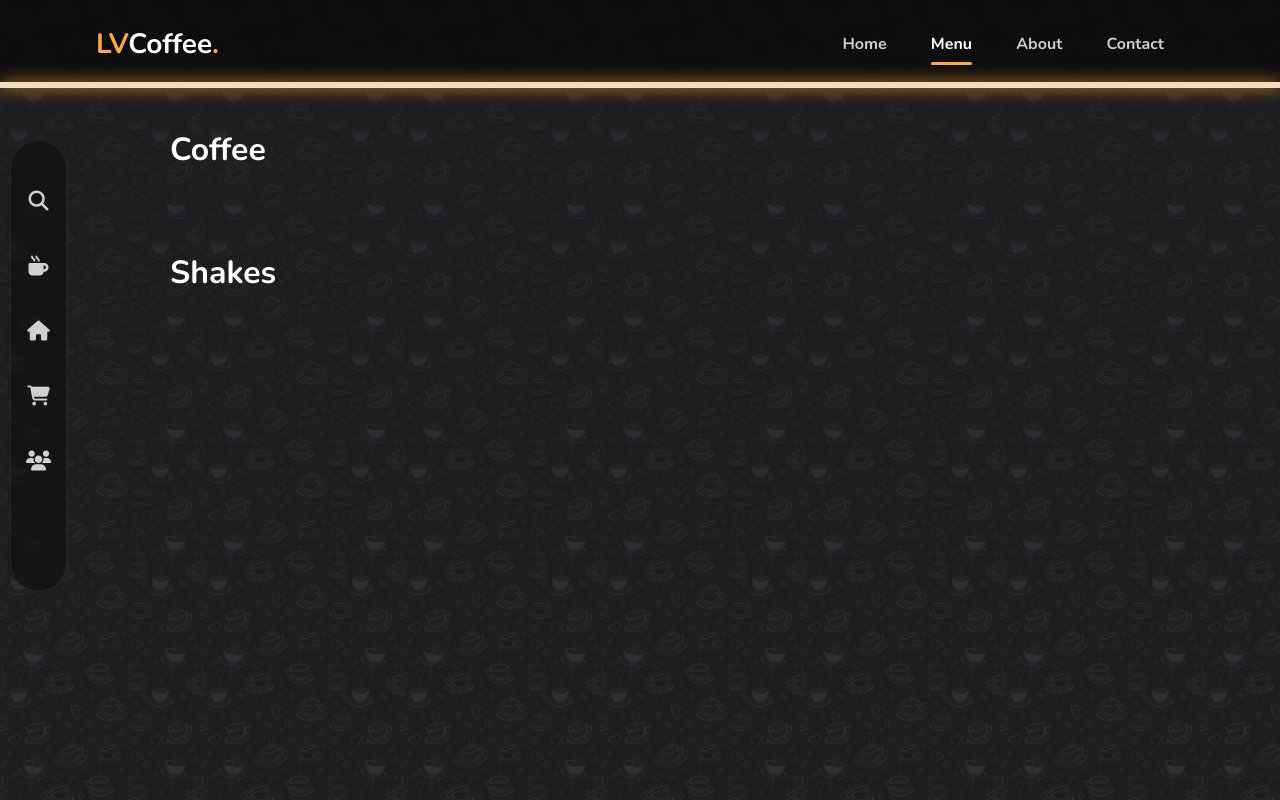
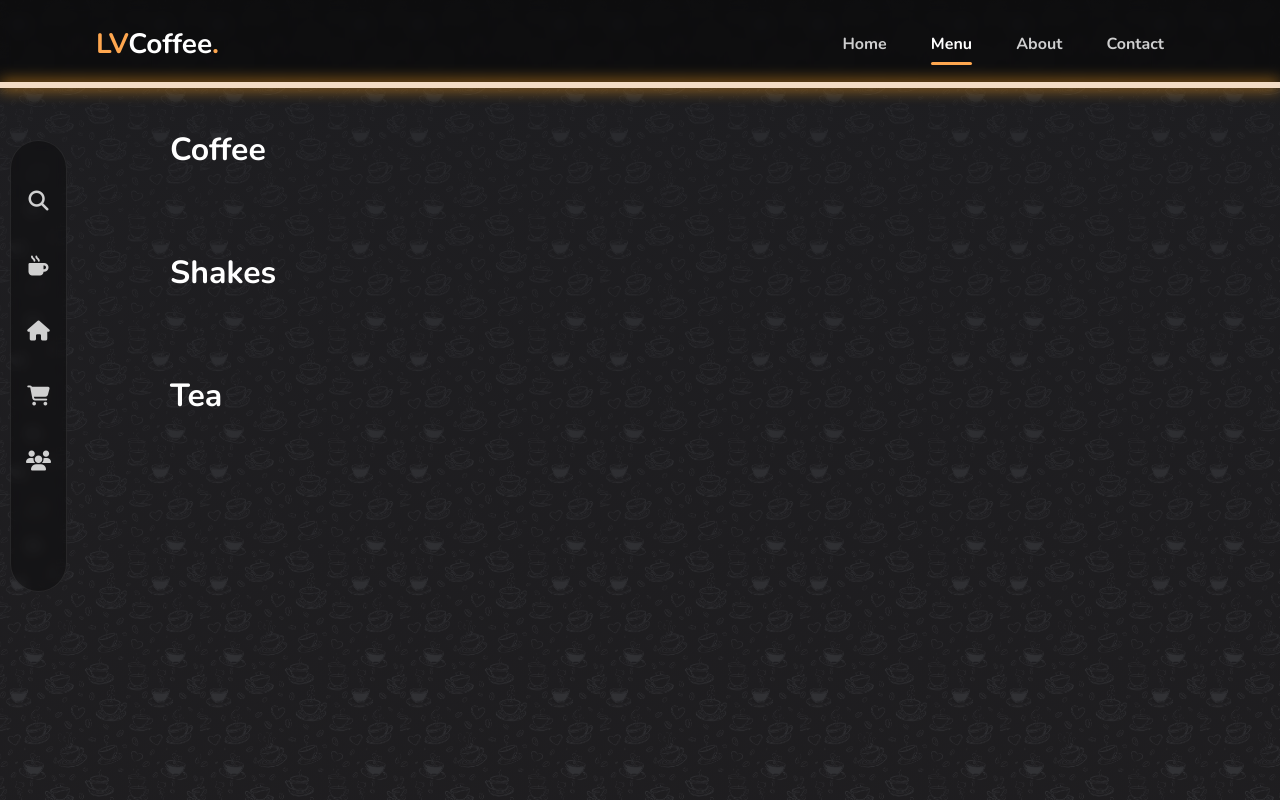
Before and after one commit to Trung02122007/LVCoffee_remastered, a website: page menu.html in a window 1280 px wide. Drawn offline with nearby package versions, Linux system fonts and the light colour scheme; no server answers.

Commit message:
Add Tea section to menu
Added a new section for Tea in the menu.

```diff
--- a/menu.html
+++ b/menu.html
@@ -49,6 +49,10 @@
         <h1 class="product-list-title">Shakes</h1>
         <div class="product-list" data-category="shake"></div>
     </div>
+    <div class="product-list-container">
+        <h1 class="product-list-title">Tea</h1>
+        <div class="product-list" data-category="tea"></div>
+    </div>
 
 <script src="main.js"></script>
 </body>
```
